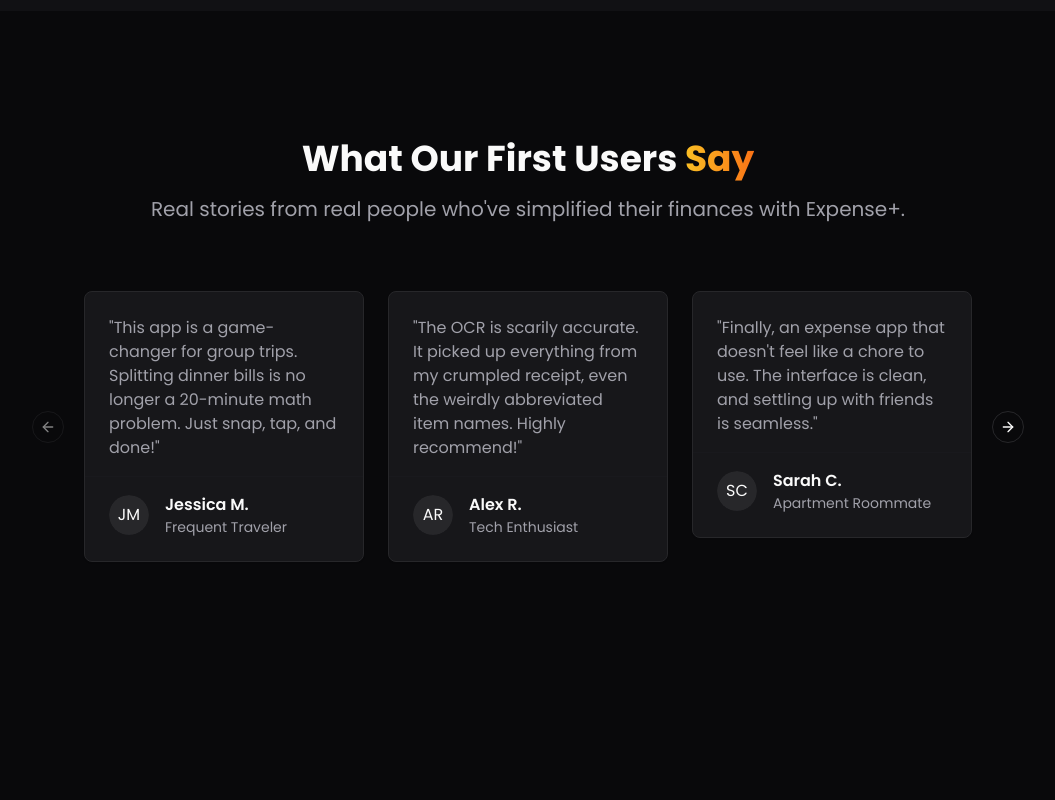
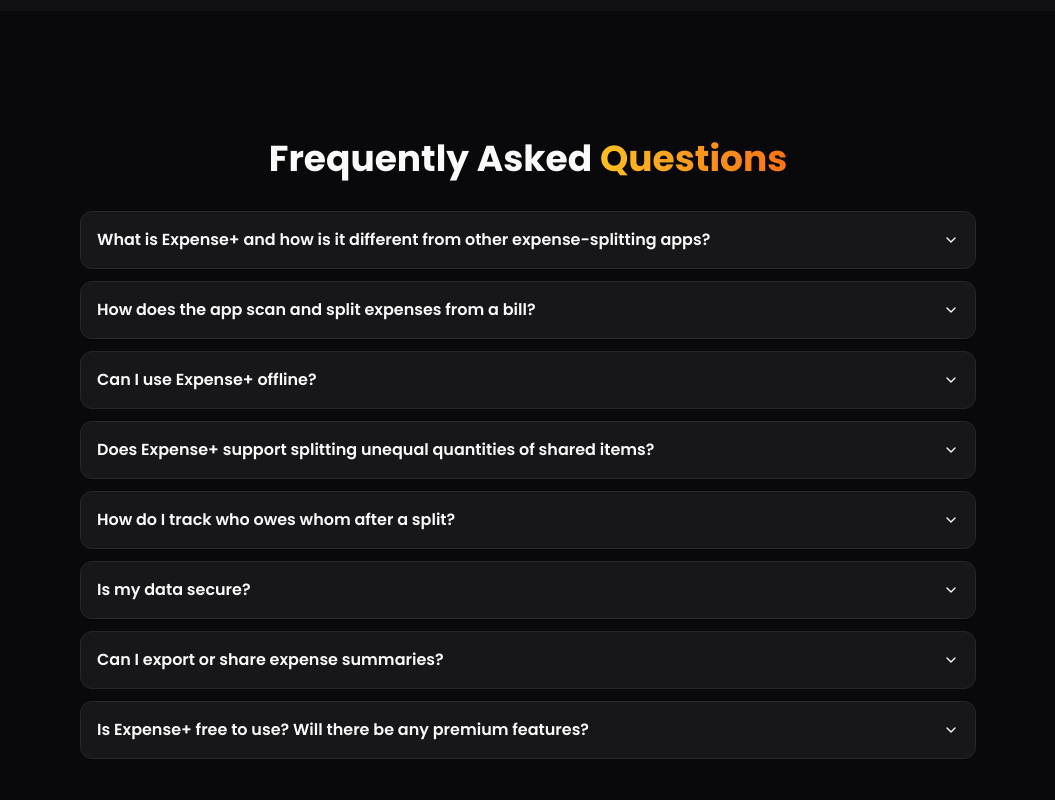
Before and after one commit to asaripa3/expense-plus-app, a React (Vite) app: page / in a window 1280 px wide. Shown: the part 3580-4380 px from the top of the page, without its empty margins (112-1167 px from the left). Built offline with nearby package versions, Linux system fonts and the light colour scheme.

Commit message:
Refactor: Replace testimonials with FAQ section
Replaced the "What our First Users Say" section with a modular and expandable FAQ section, displaying questions as bubbles.

```diff
--- /dev/null
+++ b/src/components/landing/FAQ.tsx
@@ -0,0 +1,71 @@
+
+import {
+  Accordion,
+  AccordionContent,
+  AccordionItem,
+  AccordionTrigger,
+} from "@/components/ui/accordion";
+
+const faqData = [
+  {
+    question: "What is Expense+ and how is it different from other expense-splitting apps?",
+    answer: "Expense+ is a smart bill-splitting app that automates itemized expense sharing. Unlike traditional apps that require you to enter amounts manually, Expense+ uses advanced receipt scanning to extract items, quantities, and prices automatically—ensuring each person pays only for what they consumed, including tax."
+  },
+  {
+    question: "How does the app scan and split expenses from a bill?",
+    answer: "Expense+ uses a machine learning model trained on 10,000+ real-world invoices to recognize items, prices, and quantities from scanned receipts or PDFs. Once scanned, you can assign items to group members, and the app calculates each person’s share with tax proportioning included."
+  },
+  {
+    question: "Can I use Expense+ offline?",
+    answer: "Yes! Expense+ is designed to work offline-first, so you can scan bills, split expenses, and manage your groups without an internet connection. All your data is stored locally on your device using secure storage."
+  },
+  {
+    question: "Does Expense+ support splitting unequal quantities of shared items?",
+    answer: "Absolutely. Expense+ offers both equal and unequal split modes, allowing you to input the exact quantity each person consumed—for example, if one person had two tacos and another had one, the app handles the math for you."
+  },
+  {
+    question: "How do I track who owes whom after a split?",
+    answer: "After each bill is split, Expense+ updates every group member’s balance. You’ll see a clear breakdown of who owes whom, how much, and for what. Once someone pays, you can mark the transaction as “settled.”"
+  },
+  {
+    question: "Is my data secure?",
+    answer: "Yes. All data is securely stored on your device. We do not collect or transmit your personal data. If cloud backup is enabled in future updates, it will be encrypted and privacy-first."
+  },
+  {
+    question: "Can I export or share expense summaries?",
+    answer: "Currently, summaries can be reviewed within the app. In upcoming updates, we plan to support PDF exports and group sharing features so you can send detailed reports to friends or keep a record."
+  },
+  {
+    question: "Is Expense+ free to use? Will there be any premium features?",
+    answer: "Yes, Expense+ is free to download and use. We plan to offer optional premium features in future updates (like multi-device sync and advanced analytics), but the core features will always remain free."
+  }
+];
+
+
+const FAQ = () => {
+  return (
+    <section id="faq" className="container py-24 sm:py-32">
+      <h2 className="text-3xl md:text-4xl font-bold text-center mb-8">
+        Frequently Asked{" "}
+        <span className="bg-gradient-to-r from-amber-400 to-orange-500 text-transparent bg-clip-text">
+          Questions
+        </span>
+      </h2>
+
+      <Accordion type="single" collapsible className="w-full max-w-4xl mx-auto">
+        {faqData.map((faq, index) => (
+          <AccordionItem key={index} value={`item-${index}`} className="border-b-0 mb-3">
+            <AccordionTrigger className="text-left bg-secondary/50 border hover:no-underline rounded-xl p-4 text-base font-semibold">
+              {faq.question}
+            </AccordionTrigger>
+            <AccordionContent className="p-4 text-muted-foreground">
+              {faq.answer}
+            </AccordionContent>
+          </AccordionItem>
+        ))}
+      </Accordion>
+    </section>
+  );
+};
+
+export default FAQ;
--- a/src/components/landing/Testimonials.tsx
+++ /dev/null
@@ -1,90 +0,0 @@
-
-import { Card, CardContent, CardFooter } from "@/components/ui/card";
-import {
-  Carousel,
-  CarouselContent,
-  CarouselItem,
-  CarouselNext,
-  CarouselPrevious,
-} from "@/components/ui/carousel";
-import { Avatar, AvatarFallback } from "@/components/ui/avatar";
-
-const testimonials = [
-  {
-    quote: "This app is a game-changer for group trips. Splitting dinner bills is no longer a 20-minute math problem. Just snap, tap, and done!",
-    name: "Jessica M.",
-    title: "Frequent Traveler",
-  },
-  {
-    quote: "The OCR is scarily accurate. It picked up everything from my crumpled receipt, even the weirdly abbreviated item names. Highly recommend!",
-    name: "Alex R.",
-    title: "Tech Enthusiast",
-  },
-  {
-    quote: "Finally, an expense app that doesn't feel like a chore to use. The interface is clean, and settling up with friends is seamless.",
-    name: "Sarah C.",
-    title: "Apartment Roommate",
-  },
-  {
-    quote: "As someone who organizes a lot of group events, Expense+ has saved me countless hours and awkward conversations about money. It's brilliant.",
-    name: "David K.",
-    title: "Event Organizer",
-  },
-  {
-    quote: "I love that I can see exactly what I owe without having to do any math. The 'Settle Up' feature is incredibly convenient.",
-    name: "Emily T.",
-    title: "Student",
-  }
-];
-
-const Testimonials = () => {
-  return (
-    <section id="testimonials" className="container py-24 sm:py-32">
-      <h2 className="text-3xl md:text-4xl font-bold text-center">
-        What Our First Users{" "}
-        <span className="bg-gradient-to-r from-amber-400 to-orange-500 text-transparent bg-clip-text">
-          Say
-        </span>
-      </h2>
-      <p className="md:w-3/4 mx-auto mt-4 mb-16 text-xl text-muted-foreground text-center">
-        Real stories from real people who've simplified their finances with Expense+.
-      </p>
-
-      <Carousel
-        opts={{
-          align: "start",
-        }}
-        className="w-full max-w-4xl mx-auto"
-      >
-        <CarouselContent>
-          {testimonials.map((testimonial, index) => (
-            <CarouselItem key={index} className="md:basis-1/2 lg:basis-1/3">
-              <div className="p-1">
-                <Card className="bg-secondary/50 border-border h-full flex flex-col">
-                  <CardContent className="pt-6 pb-4 flex-grow">
-                    <p className="text-muted-foreground">"{testimonial.quote}"</p>
-                  </CardContent>
-                  <CardFooter className="pt-4 border-t border-border/20">
-                    <div className="flex items-center space-x-4">
-                      <Avatar>
-                        <AvatarFallback>{testimonial.name.split(' ').map(n => n[0]).join('')}</AvatarFallback>
-                      </Avatar>
-                      <div>
-                        <p className="font-semibold">{testimonial.name}</p>
-                        <p className="text-sm text-muted-foreground">{testimonial.title}</p>
-                      </div>
-                    </div>
-                  </CardFooter>
-                </Card>
-              </div>
-            </CarouselItem>
-          ))}
-        </CarouselContent>
-        <CarouselPrevious />
-        <CarouselNext />
-      </Carousel>
-    </section>
-  );
-};
-
-export default Testimonials;
--- a/src/pages/Index.tsx
+++ b/src/pages/Index.tsx
@@ -5,7 +5,7 @@ import Features from "@/components/landing/Features";
 import HowItWorks from "@/components/landing/HowItWorks";
 import CTA from "@/components/landing/CTA";
 import Footer from "@/components/landing/Footer";
-import Testimonials from "@/components/landing/Testimonials";
+import FAQ from "@/components/landing/FAQ";
 import ValueProp from "@/components/landing/ValueProp";
 
 const Index = () => {
@@ -17,7 +17,7 @@ const Index = () => {
         <Features />
         <HowItWorks />
         <ValueProp />
-        <Testimonials />
+        <FAQ />
         <CTA />
       </main>
       <Footer />
```
